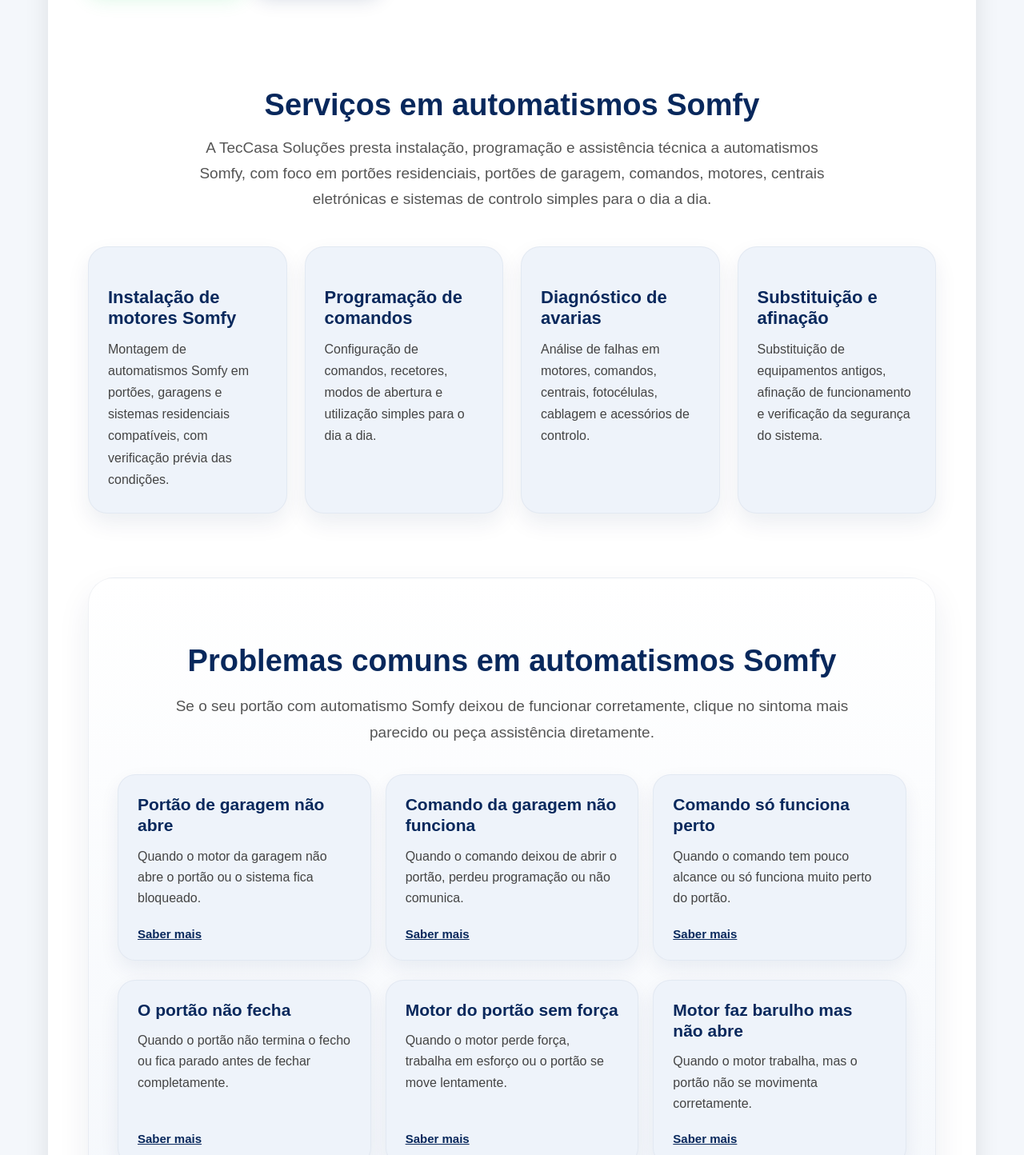
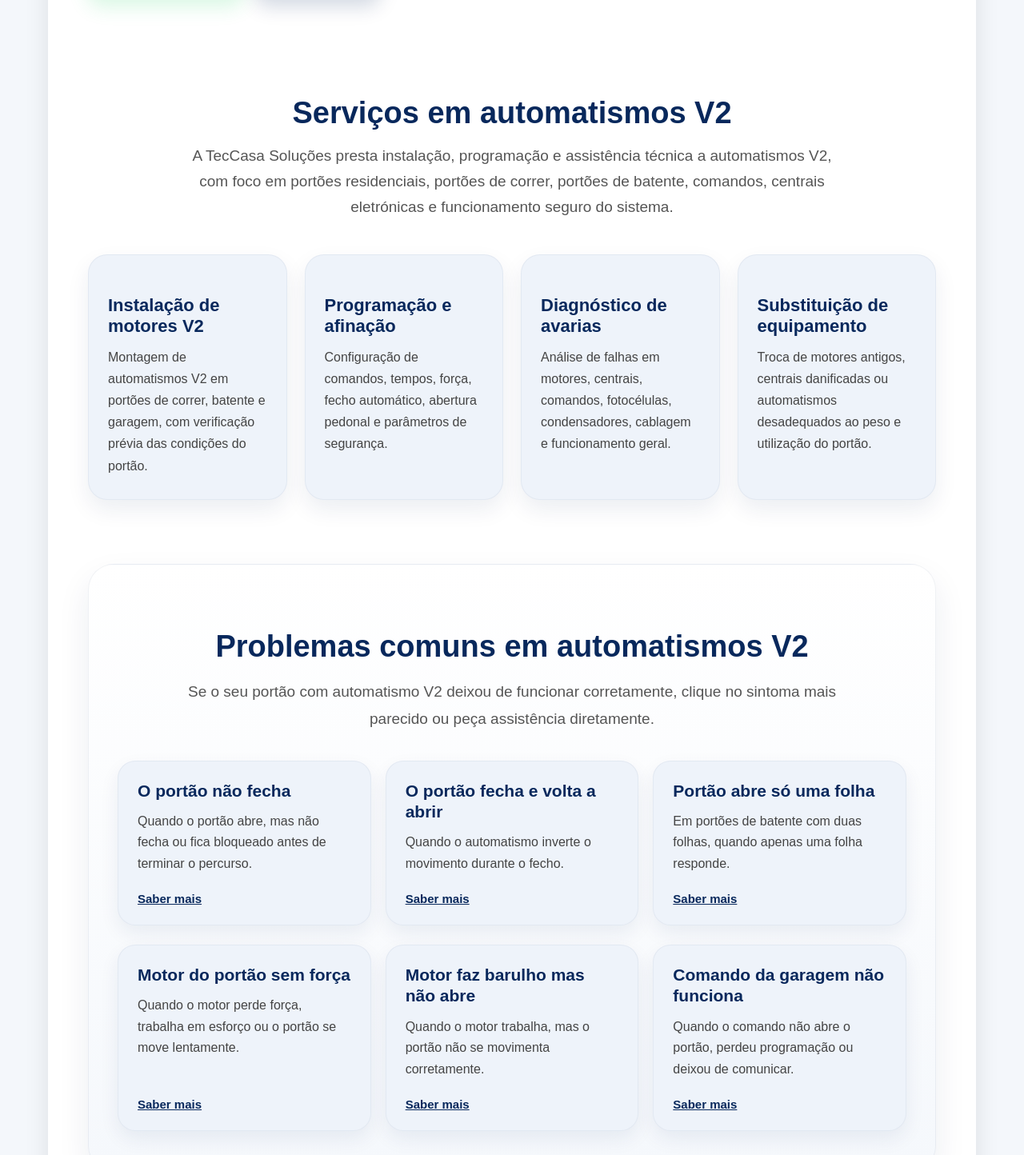
Before and after one commit to andrecorreiaauto-bit/teccasa-site, a Next.js app: page /automatismos-v2-portoes in a window 1280 px wide. Shown: the part 886-2330 px from the top of the page at 80% size. Built offline with nearby package versions, Linux system fonts and the light colour scheme.

Commit message:
Update automatismos-v2-portoes.js

```diff
--- a/pages/automatismos-v2-portoes.js
+++ b/pages/automatismos-v2-portoes.js
@@ -343,7 +343,7 @@ export default function AutomatismosV2Portoes() {
                     src="/v2-logo.png"
                     alt="V2"
                     style={{
-                    height:"134px",
+                    height:"144px",
                     width:"auto",
                     objectFit:"contain",
                     display:"block"
@@ -463,7 +463,7 @@ export default function AutomatismosV2Portoes() {
                                            marginBottom:"16px",
                                            textAlign:"center"
                                            }}>
-                                           Serviços em automatismos Somfy
+                                           Serviços em automatismos V2
                                            </h2>
 
                                            <p style={{
@@ -474,9 +474,9 @@ export default function AutomatismosV2Portoes() {
                                            margin:"0 auto 42px auto",
                                            textAlign:"center"
                                            }}>
-                                           A TecCasa Soluções presta instalação, programação e assistência técnica a automatismos Somfy,
-                                           com foco em portões residenciais, portões de garagem, comandos, motores,
-                                           centrais eletrónicas e sistemas de controlo simples para o dia a dia.
+                                           A TecCasa Soluções presta instalação, programação e assistência técnica a automatismos V2,
+                                           com foco em portões residenciais, portões de correr, portões de batente, comandos,
+                                           centrais eletrónicas e funcionamento seguro do sistema.
                                            </p>
 
                                            <div
@@ -490,23 +490,23 @@ export default function AutomatismosV2Portoes() {
 
                                            {[
                                            {
-                                           title:"Instalação de motores Somfy",
-                                           text:"Montagem de automatismos Somfy em portões, garagens e sistemas residenciais compatíveis, com verificação prévia das condições."
+                                           title:"Instalação de motores V2",
+                                           text:"Montagem de automatismos V2 em portões de correr, batente e garagem, com verificação prévia das condições do portão."
                                            },
 
                                            {
-                                           title:"Programação de comandos",
-                                           text:"Configuração de comandos, recetores, modos de abertura e utilização simples para o dia a dia."
+                                           title:"Programação e afinação",
+                                           text:"Configuração de comandos, tempos, força, fecho automático, abertura pedonal e parâmetros de segurança."
                                            },
 
                                            {
                                            title:"Diagnóstico de avarias",
-                                           text:"Análise de falhas em motores, comandos, centrais, fotocélulas, cablagem e acessórios de controlo."
+                                           text:"Análise de falhas em motores, centrais, comandos, fotocélulas, condensadores, cablagem e funcionamento geral."
                                            },
 
                                            {
-                                           title:"Substituição e afinação",
-                                           text:"Substituição de equipamentos antigos, afinação de funcionamento e verificação da segurança do sistema."
+                                           title:"Substituição de equipamento",
+                                           text:"Troca de motores antigos, centrais danificadas ou automatismos desadequados ao peso e utilização do portão."
                                            }
 
                                            ].map((item,index)=>(
@@ -568,7 +568,7 @@ export default function AutomatismosV2Portoes() {
                                                               marginBottom:"18px",
                                                               textAlign:"center"
                                                               }}>
-                                                              Problemas comuns em automatismos Somfy
+                                                              Problemas comuns em automatismos V2
                                                               </h2>
 
                                                               <p style={{
@@ -579,7 +579,7 @@ export default function AutomatismosV2Portoes() {
                                                               margin:"0 auto 36px auto",
                                                               textAlign:"center"
                                                               }}>
-                                                              Se o seu portão com automatismo Somfy deixou de funcionar corretamente,
+                                                              Se o seu portão com automatismo V2 deixou de funcionar corretamente,
                                                               clique no sintoma mais parecido ou peça assistência diretamente.
                                                               </p>
 
@@ -595,27 +595,21 @@ export default function AutomatismosV2Portoes() {
 
                                                               {[
                                                               {
-                                                              title:"Portão de garagem não abre",
-                                                              href:"/portao-garagem-nao-abre",
-                                                              text:"Quando o motor da garagem não abre o portão ou o sistema fica bloqueado."
+                                                              title:"O portão não fecha",
+                                                              href:"/portao-nao-fecha",
+                                                              text:"Quando o portão abre, mas não fecha ou fica bloqueado antes de terminar o percurso."
                                                               },
 
                                                               {
-                                                              title:"Comando da garagem não funciona",
-                                                              href:"/comando-garagem-nao-funciona",
-                                                              text:"Quando o comando deixou de abrir o portão, perdeu programação ou não comunica."
+                                                              title:"O portão fecha e volta a abrir",
+                                                              href:"/portao-fecha-e-volta-a-abrir",
+                                                              text:"Quando o automatismo inverte o movimento durante o fecho."
                                                               },
 
                                                               {
-                                                              title:"Comando só funciona perto",
-                                                              href:"/comando-garagem-so-funciona-perto",
-                                                              text:"Quando o comando tem pouco alcance ou só funciona muito perto do portão."
-                                                              },
-
-                                                              {
-                                                              title:"O portão não fecha",
-                                                              href:"/portao-nao-fecha",
-                                                              text:"Quando o portão não termina o fecho ou fica parado antes de fechar completamente."
+                                                              title:"Portão abre só uma folha",
+                                                              href:"/portao-abre-so-uma-folha",
+                                                              text:"Em portões de batente com duas folhas, quando apenas uma folha responde."
                                                               },
 
                                                               {
@@ -628,6 +622,12 @@ export default function AutomatismosV2Portoes() {
                                                               title:"Motor faz barulho mas não abre",
                                                               href:"/motor-portao-faz-barulho-mas-nao-abre",
                                                               text:"Quando o motor trabalha, mas o portão não se movimenta corretamente."
+                                                              },
+
+                                                              {
+                                                              title:"Comando da garagem não funciona",
+                                                              href:"/comando-garagem-nao-funciona",
+                                                              text:"Quando o comando não abre o portão, perdeu programação ou deixou de comunicar."
                                                               }
 
                                                               ].map((item,index)=>(
@@ -725,7 +725,7 @@ export default function AutomatismosV2Portoes() {
                                                                                          color:"#08285c",
                                                                                          marginBottom:"18px"
                                                                                          }}>
-                                                                                         Precisa de ajuda com um automatismo Somfy?
+                                                                                         Precisa de ajuda com um automatismo V2?
                                                                                          </h2>
 
                                                                                          <p style={{
@@ -735,7 +735,7 @@ export default function AutomatismosV2Portoes() {
                                                                                          maxWidth:"800px",
                                                                                          margin:"0 auto 35px auto"
                                                                                          }}>
-                                                                                         Se tem um motor Somfy instalado, precisa de programar comandos,
+                                                                                         Se tem um motor V2 instalado, precisa de programar comandos,
                                                                                          corrigir uma avaria, substituir equipamento antigo ou instalar um novo automatismo,
                                                                                          fale connosco para avaliarmos a situação.
                                                                                          </p>
@@ -849,7 +849,7 @@ export default function AutomatismosV2Portoes() {
                                                                                       lineHeight:"1.7",
                                                                                       color:"#666"
                                                                                       }}>
-                                                                                      Serviço técnico independente. A TecCasa Soluções presta instalação, programação e assistência a automatismos Somfy.
+                                                                                      Serviço técnico independente. A TecCasa Soluções presta instalação, programação e assistência a automatismos V2.
                                                                                       </p>
 
                                                                                       </div>
```
